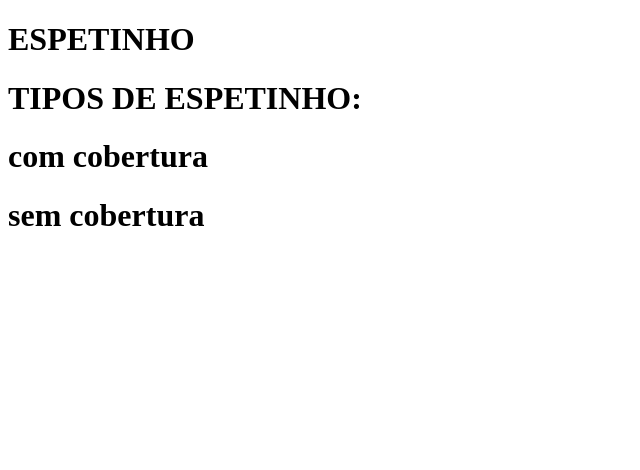
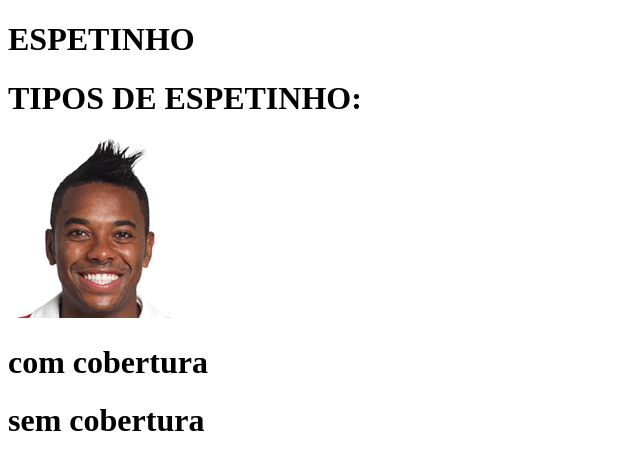
Before and after one commit to joaovitorfigueira/Joao1, a plain HTML site: page index.html in a window 1280 px wide. Shown: the whole page, without its empty margins (0-640 px from the left). Drawn offline with Linux system fonts and the light colour scheme.

Commit message:
robinho.png

```diff
--- a/index.html
+++ b/index.html
@@ -12,7 +12,7 @@
 
     <h1>TIPOS DE ESPETINHO:</h1>
 
-
+<img src="robinho.png" alt="">
     <h1>com cobertura</h1>
 
     <h1>sem cobertura</h1>
```
